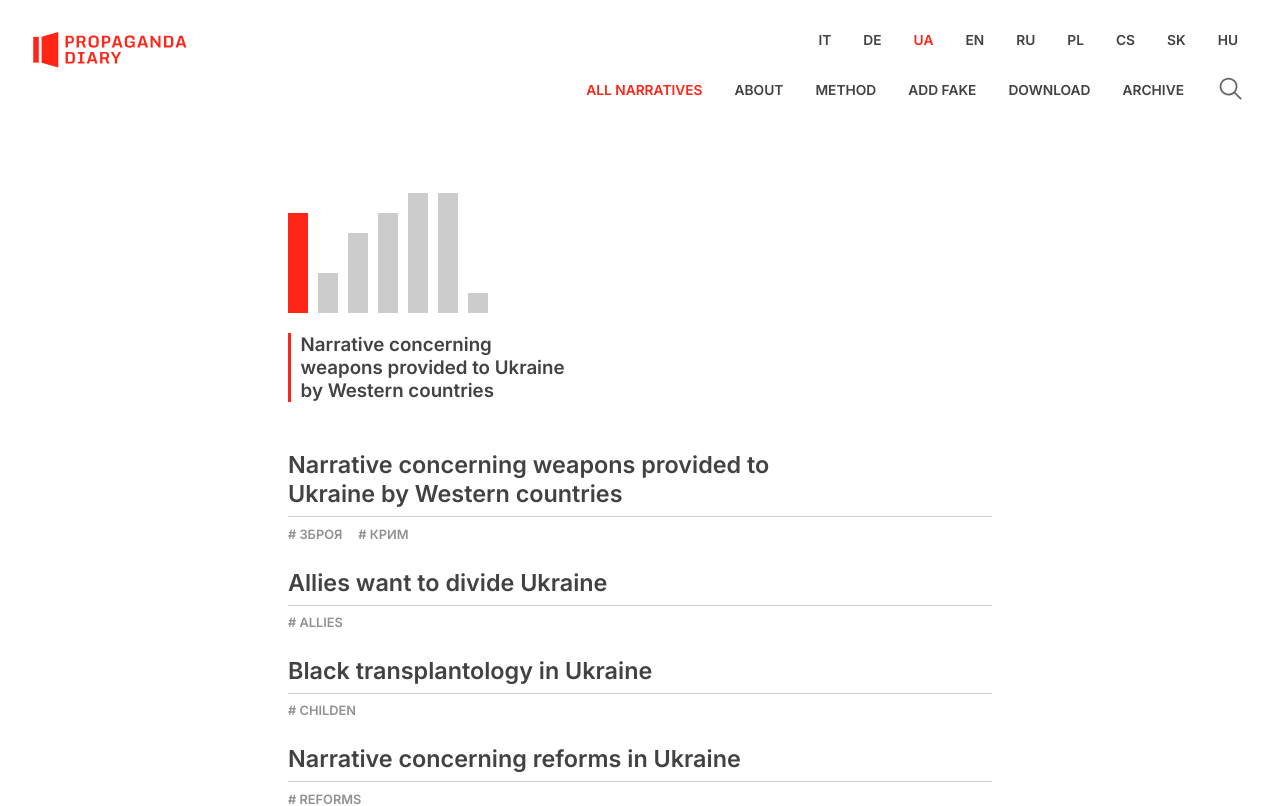
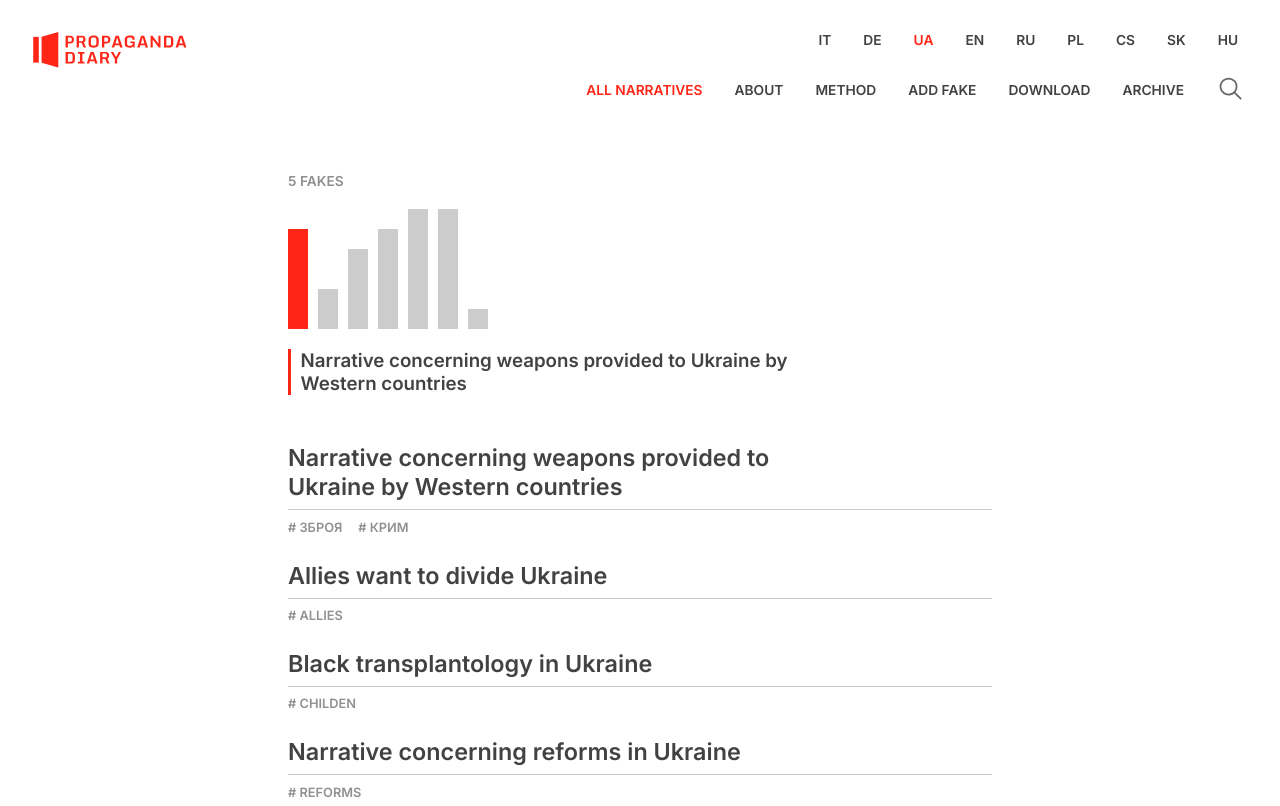
Before and after one commit to sergesoroka/propagandaDiary, a Next.js app: page /narratives in a window 1280 px wide. Shown: the top 806 px of the page. Built offline with nearby package versions, Linux system fonts and the light colour scheme.

Commit message:
BarChart Narratives: interactive. Fixed Width

```diff
--- a/src/pages/narratives.tsx
+++ b/src/pages/narratives.tsx
@@ -7,10 +7,10 @@ import { useState } from "react";
 import LatestNarratives from "@/components/LatestNarratives/LatestNarratives";
 
 let defaultNarrative = 'Narrative concerning weapons provided to Ukraine by Western countries'
-
+let defaultFakesNumber = 5;
 const Narratives = () => {
   const [title, setTitle] = useState<string | null>(defaultNarrative);
-  const [fakes, setFakes] = useState<number>(0);
+  const [fakes, setFakes] = useState<number>(defaultFakesNumber);
 
   const renderNarratives = uniqueNarrativesEn.map((item, i) => {
     const uniqueFakes: string[] = [];
@@ -40,7 +40,7 @@ const Narratives = () => {
   return (
     <div className={styles.allNarrativesWrap}>
       <div>
-        {fakes !== 0 && <p className={styles.fakesNumber}>{fakes} FAKES</p>}
+         <p className={styles.fakesNumber}>{fakes} FAKES</p>
         <svg width="1200" height="140" style={{ transform: "scaleY(-1)" }}>
           {renderNarratives}
         </svg>
--- a/src/styles/Home.module.css
+++ b/src/styles/Home.module.css
@@ -245,7 +245,7 @@
 }
 
 .narrativeDynamicTitle {
-  width: 40%;
+  width: 80%;
   border-left: 3px solid #ff2618;
   padding-left: 0.6rem;
   margin-top: 1rem;
```
